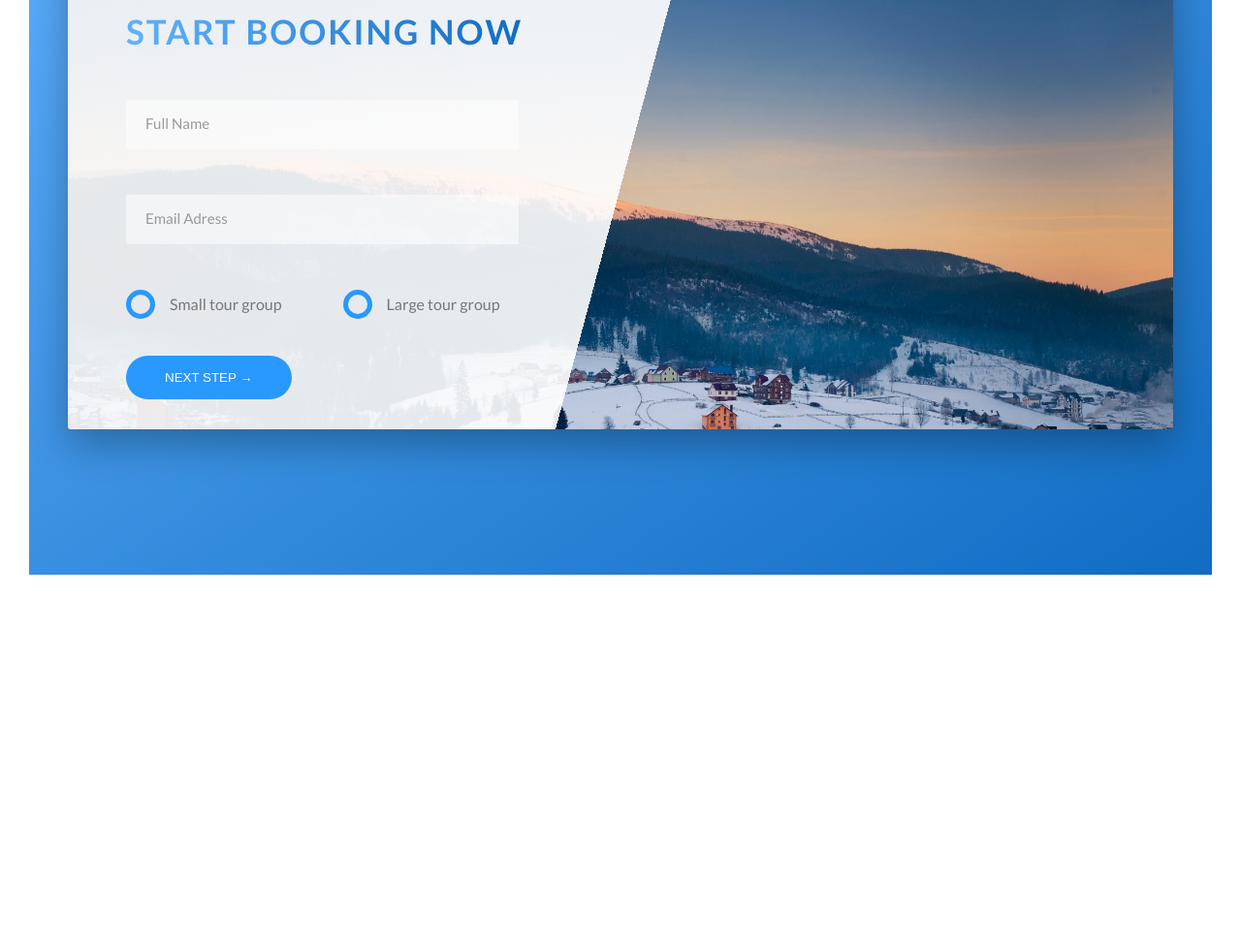
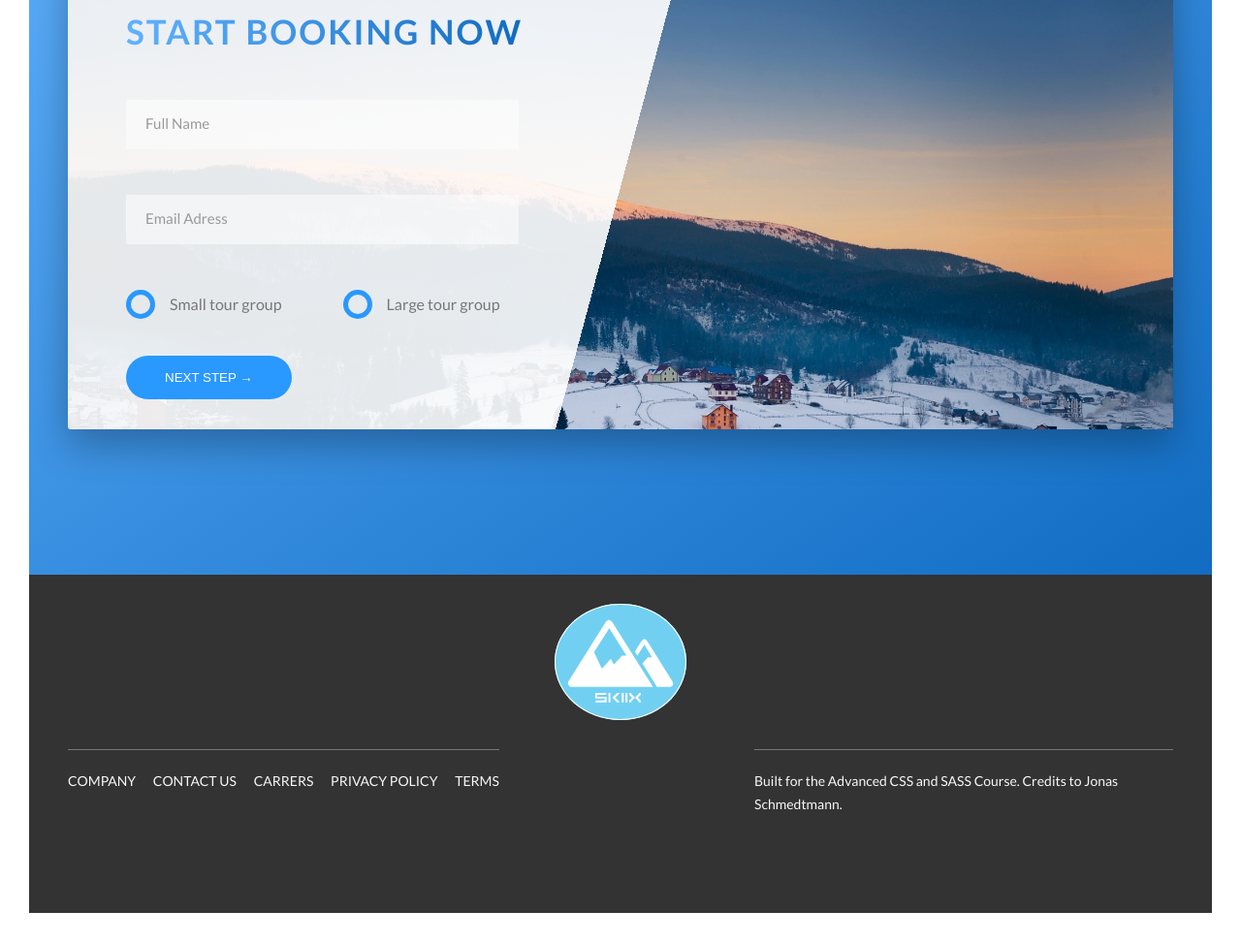
Before and after one commit to Luisdv93/Skiix, a website: page index.html in a window 1280 px wide. Shown: the part 4704-5676 px from the top of the page at 97% size. Before the commit the page ends 5327 px from the top, so only its background shows below. Drawn offline with Linux system fonts and the light colour scheme.

Commit message:
add footer

```diff
--- a/index.html
+++ b/index.html
@@ -323,8 +323,48 @@
 				</div>
 			</div>
 		</section>
+	</main>
 
-	</main>
+	<!-- Footer -->
+	<footer class="footer">
+		<div class="footer__logo--box">
+			<img src="img/skiix.svg" alt="Full logo" class="footer__logo">
+		</div>
+
+		<div class="row">
+			<div class="col-1-of-2">
+				<div class="footer__navigation">
+					<ul class="footer__list">
+						<li class="footer__item">
+							<a href="#" class="footer__link">Company</a>
+						</li>
+
+						<li class="footer__item">
+							<a href="#" class="footer__link">Contact us</a>
+						</li>
+
+						<li class="footer__item">
+							<a href="#" class="footer__link">Carrers</a>
+						</li>
+
+						<li class="footer__item">
+							<a href="#" class="footer__link">Privacy Policy</a>
+						</li>
+
+						<li class="footer__item">
+							<a href="#" class="footer__link">Terms</a>
+						</li>
+					</ul>
+				</div>
+			</div>
+
+			<div class="col-1-of-2">
+				<p class="footer__copyright">
+					Built for the Advanced CSS and SASS Course. Credits to Jonas Schmedtmann.
+				</p>
+			</div>
+		</div>
+	</footer>
 
 </body>
 
--- /dev/null
+++ b/sass/layout/_footer.scss
@@ -0,0 +1,62 @@
+.footer {
+  background-color: #333;
+  padding: 10rem 0;
+  font-size: 1.4rem;
+  color: $color-grey-light-1;
+
+  &__logo-box {
+    text-align: center;
+  }
+
+  &__logo {
+    display: block;
+    margin: auto;
+    margin-top: -7rem;
+    margin-bottom: 3rem;
+    height: 12rem;
+  }
+
+  &__navigation {
+    border-top: 1px solid $color-grey-dark;
+    padding-top: 2rem;
+    display: inline-block;
+  }
+
+  &__list {
+    list-style: none;
+  }
+
+  &__item {
+    display: inline-block;
+
+    &:not(:last-child) {
+      margin-right: 1.5rem;
+    }
+  }
+
+  &__link {
+    &:link,
+    &:visited {
+      background-color: #333;
+      color: $color-grey-light-1;
+      text-decoration: none;
+      text-transform: uppercase;
+      display: inline-block;
+      transition: all 0.2s;
+    }
+
+    &:hover,
+    &:active {
+      color: $color-primary;
+      box-shadow: 0 1rem 2rem rgba($color-black, 0.4);
+      transform: rotate(5deg) scale(1.3);
+    }
+  }
+
+  &__copyright {
+    border-top: 1px solid $color-grey-dark;
+    padding-top: 2rem;
+    width: 80%;
+    float: right;
+  }
+}
--- a/sass/main.scss
+++ b/sass/main.scss
@@ -15,6 +15,7 @@
 @import "components/form";
 @import "components/story";
 
+@import "layout/footer";
 @import "layout/grid";
 @import "layout/header";
 
```
Also changed, not shown: css/style.css.
